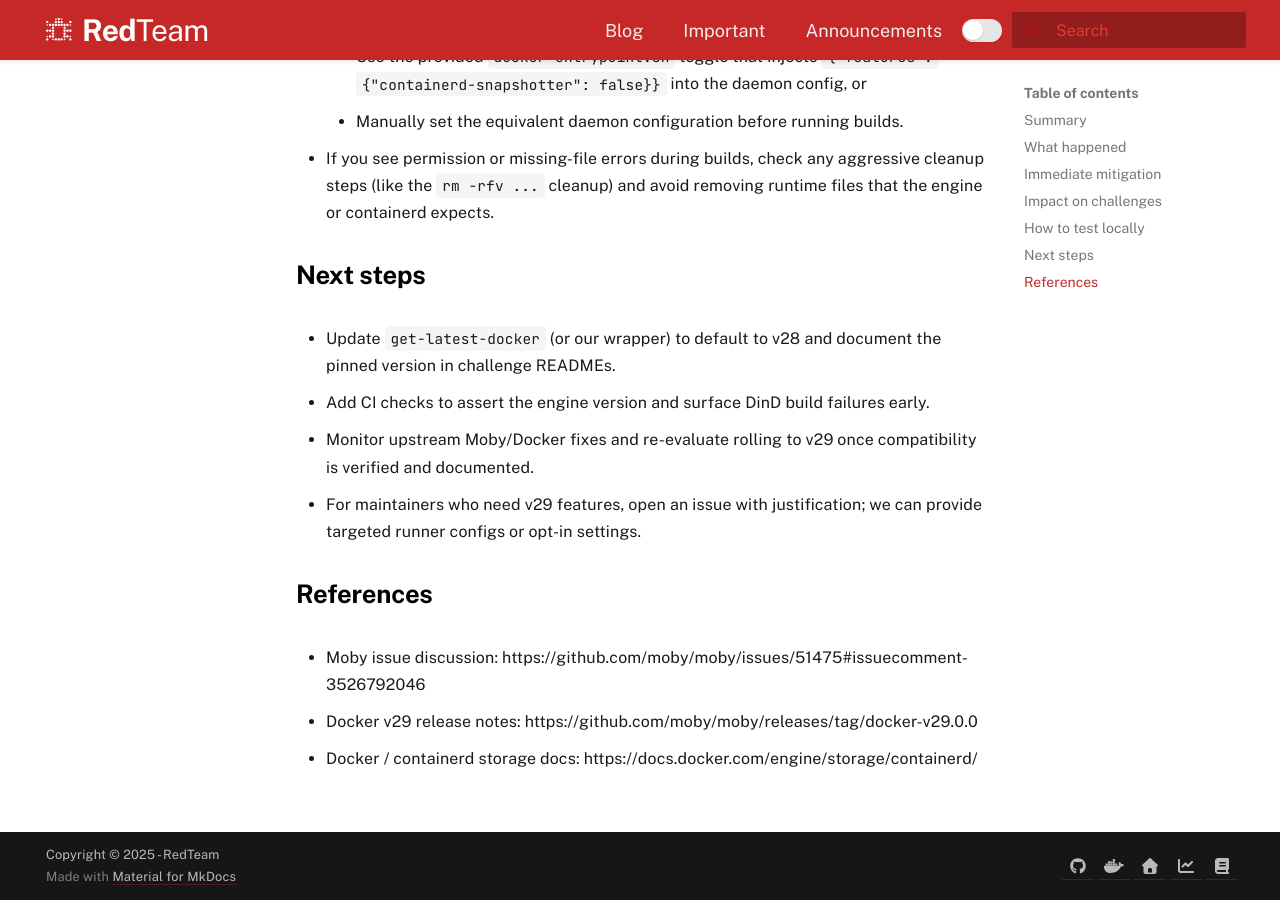
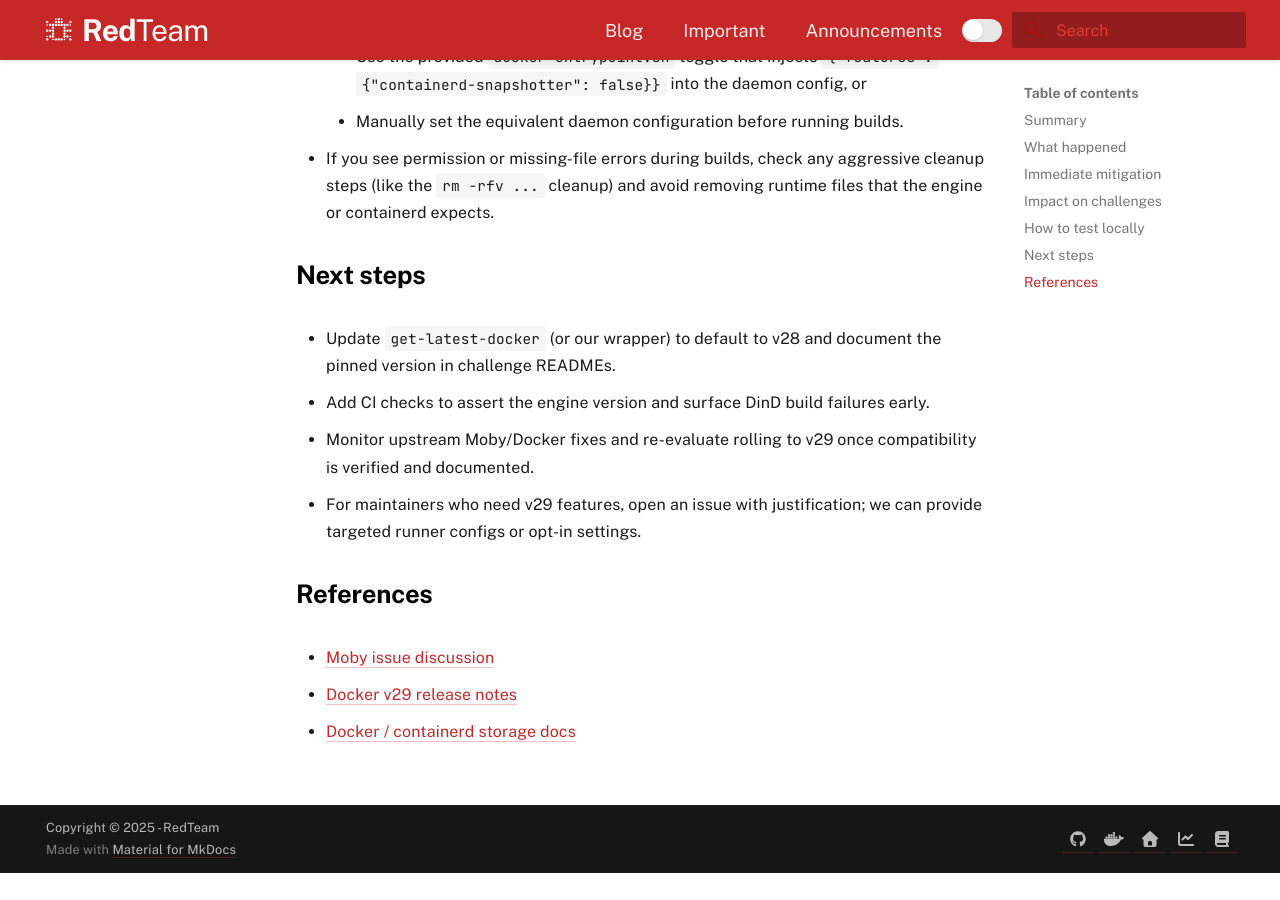
Before and after one commit to RedTeamSubnet/blog.theredteam.io, an MkDocs documentation site: the page built from docs/blog/posts/an.fix-docker-in-challenges.md, in a window 1280 px wide and 900 px high, scrolled down 2487 px. Built offline with MkDocs 1.6.1 and Material for MkDocs 9.7.7, drawn with Linux system fonts in a browser that asks for light colours; a script that is not in the unit is left out; after the commit the page ends 3360 px from its top, so only the background shows below that.

Commit message:
fix: link in main page

```diff
--- a/docs/blog/posts/an.fix-docker-in-challenges.md
+++ b/docs/blog/posts/an.fix-docker-in-challenges.md
@@ -68,6 +68,6 @@ can avoid the new storage-subsystem behaviour; this option is exposed as a toggl
 
 ## References
 
-- Moby issue discussion: https://github.com/moby/moby/issues/51475#issuecomment-3526792046
-- Docker v29 release notes: https://github.com/moby/moby/releases/tag/docker-v29.0.0
-- Docker / containerd storage docs: https://docs.docker.com/engine/storage/containerd/
+- [Moby issue discussion](https://github.com/moby/moby/issues/51475#issuecomment-3526792046)
+- [Docker v29 release notes](https://github.com/moby/moby/releases/tag/docker-v29.0.0)
+- [Docker / containerd storage docs](https://docs.docker.com/engine/storage/containerd/)
```
